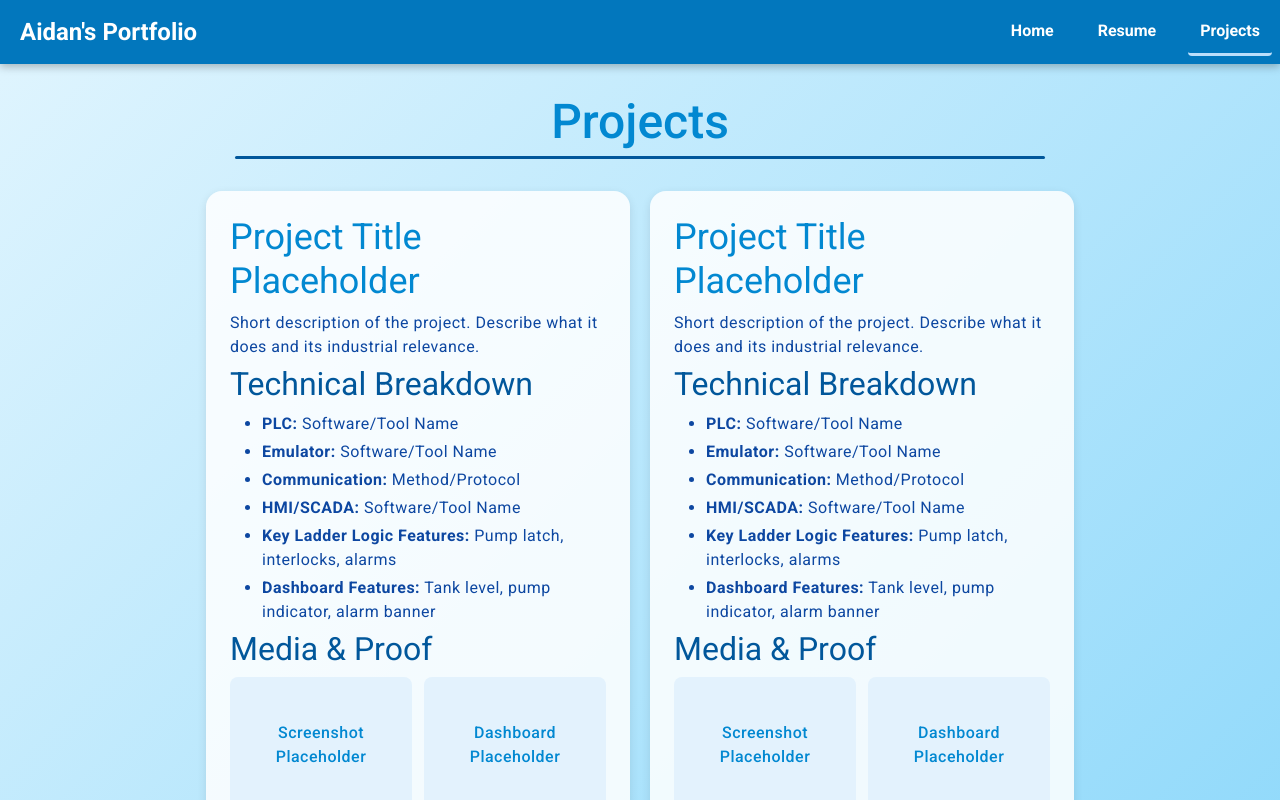
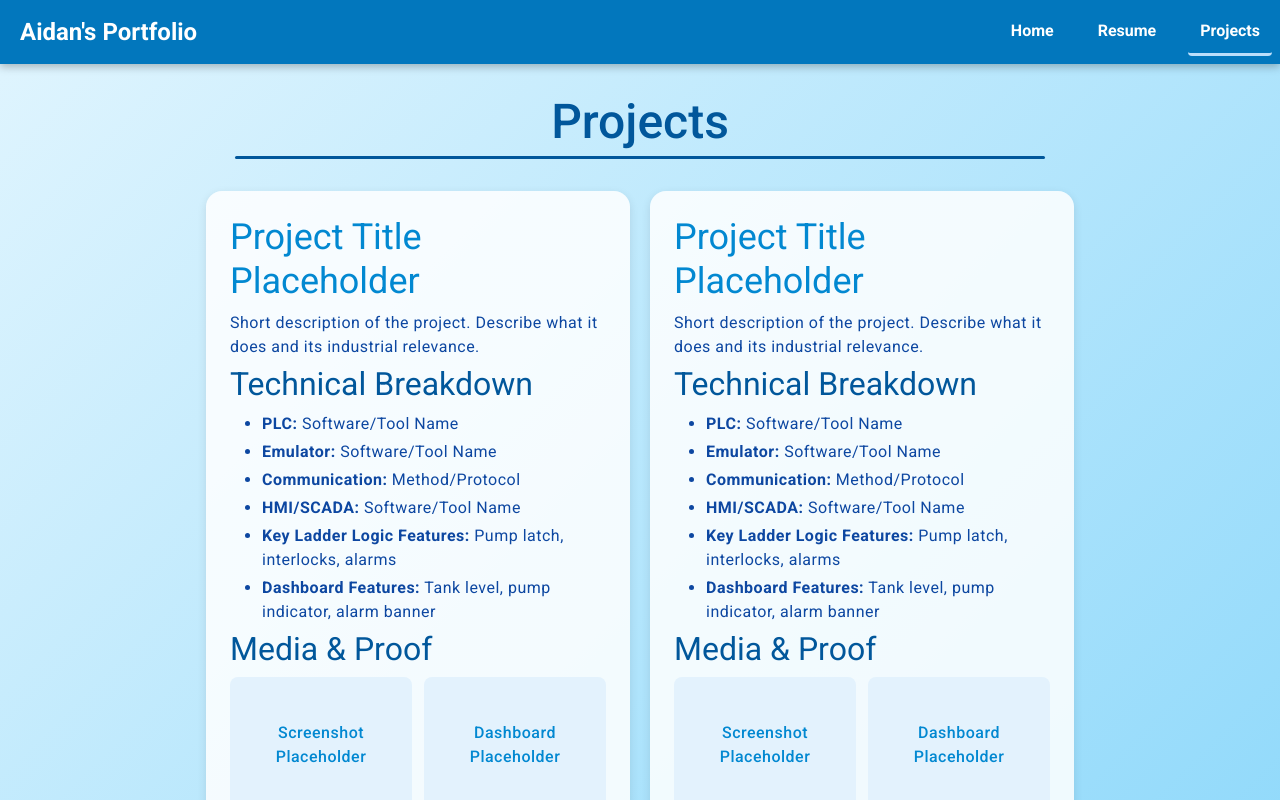
Before and after one commit to ashwom2017/aidan-portfolio, an Angular app in the folder frontend/: page /projects in a window 1280 px wide. Shown: the top 800 px of the page. Built offline with nearby package versions, Linux system fonts and the light colour scheme.

Commit message:
projects header

```diff
--- a/frontend/src/app/projects/projects.component.css
+++ b/frontend/src/app/projects/projects.component.css
@@ -1,6 +1,6 @@
 /* Section headers (including Projects) */
 h2 {
-  color: #0288d1;               /* Matches your resume section headers */
+  color: #01579b;               /* Matches your resume section headers */
   text-align: center;           /* Center the heading */
   font-size: 3rem;              /* Slightly larger for emphasis */
   font-weight: 450;             /* Bold */
```
